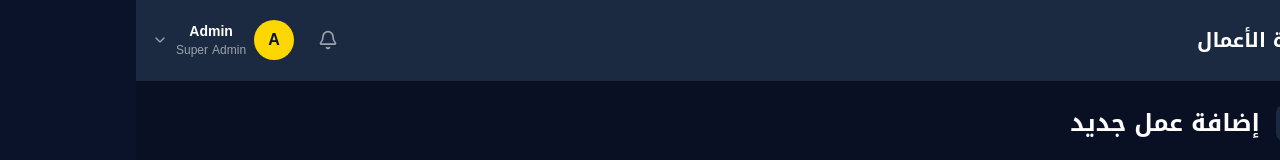
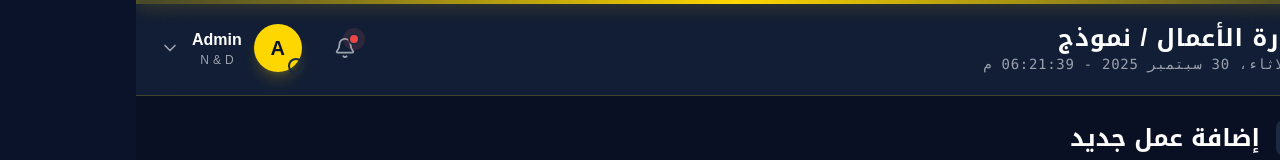
Before and after one commit to b14ckPanther/wen-directory, a Next.js app: page /dashboard/admin/businesses/form in a window 1280 px wide. Shown: the top 160 px of the page. Built offline with nearby package versions, Linux system fonts and the light colour scheme; no server answers; the database is empty; a web font is replaced by a local one.

Commit message:
fix: Use lazy initialization for Supabase admin client

```diff
--- a/src/app/dashboard/admin/components/Header.tsx
+++ b/src/app/dashboard/admin/components/Header.tsx
@@ -1,38 +1,225 @@
 'use client';
 
-import React from 'react';
-import { ChevronDown, Bell } from 'lucide-react';
+import React, { useState, useEffect, useRef } from 'react';
 import { usePathname } from 'next/navigation';
+import { motion, AnimatePresence, Variants } from 'framer-motion';
+import { Bell, ChevronDown, LogOut, User, Settings, HelpCircle } from 'lucide-react';
+import { useAuth } from '@/context/AuthContext';
 
+// -----------------------------
+// Custom hook: Real-time clock
+// -----------------------------
+const useDateTime = () => {
+  const [dateTime, setDateTime] = useState<Date>(new Date());
+
+  useEffect(() => {
+    const id = setInterval(() => setDateTime(new Date()), 1000);
+    return () => clearInterval(id);
+  }, []);
+
+  return dateTime;
+};
+
+// -----------------------------
+// Custom hook: Detect clicks outside
+// -----------------------------
+const useClickOutside = (
+  ref: React.RefObject<HTMLDivElement | null>,
+  handler: () => void
+) => {
+  useEffect(() => {
+    const listener = (event: MouseEvent | TouchEvent) => {
+      if (!ref.current || ref.current.contains(event.target as Node)) {
+        return;
+      }
+      handler();
+    };
+
+    document.addEventListener('mousedown', listener);
+    document.addEventListener('touchstart', listener);
+
+    return () => {
+      document.removeEventListener('mousedown', listener);
+      document.removeEventListener('touchstart', listener);
+    };
+  }, [ref, handler]);
+};
+
+
+// -----------------------------
+// Component: Header
+// -----------------------------
 export default function Header() {
-    const pathname = usePathname();
-    const getTitle = () => {
-        if (pathname.includes('businesses')) return 'إدارة الأعمال';
-        if (pathname.includes('users')) return 'إدارة المستخدمين';
-        return 'لوحة التحكم الرئيسية';
-    }
+  const pathname = usePathname();
+  const dateTime = useDateTime();
+  const { logout, user } = useAuth();
+
+  const [isDropdownOpen, setIsDropdownOpen] = useState(false);
+  const dropdownRef = useRef<HTMLDivElement | null>(null);
+
+  // Close dropdown on outside click
+  useClickOutside(dropdownRef, () => setIsDropdownOpen(false));
+
+  // Dynamic title based on route
+  const getTitle = () => {
+    if (pathname.includes('/businesses/form')) return 'إدارة الأعمال / نموذج';
+    if (pathname.includes('/businesses')) return 'إدارة الأعمال';
+    if (pathname.includes('/users')) return 'إدارة المستخدمين';
+    if (pathname.includes('/categories')) return 'إدارة الفئات';
+    if (pathname.includes('/settings')) return 'الإعدادات العامة';
+    return 'لوحة التحكم الرئيسية';
+  };
+
+  // Format date/time (Arabic)
+  const formattedDate = new Intl.DateTimeFormat('ar-EG-u-nu-latn', {
+    weekday: 'long',
+    year: 'numeric',
+    month: 'long',
+    day: 'numeric',
+  }).format(dateTime);
+
+  const formattedTime = dateTime.toLocaleTimeString('ar-EG-u-nu-latn', {
+    hour: '2-digit',
+    minute: '2-digit',
+    second: '2-digit',
+    hour12: true,
+  });
+
+  // Animations
+  const dropdownVariants: Variants = {
+    hidden: { opacity: 0, scale: 0.95, y: -10 },
+    visible: {
+      opacity: 1,
+      scale: 1,
+      y: 0,
+      transition: { duration: 0.2, ease: 'easeOut' },
+    },
+    exit: {
+      opacity: 0,
+      scale: 0.95,
+      y: -10,
+      transition: { duration: 0.15, ease: 'easeIn' },
+    },
+  };
+
+  const itemVariants: Variants = {
+    hidden: { opacity: 0, x: -10 },
+    visible: { opacity: 1, x: 0 },
+  };
 
   return (
-    <header className="flex-shrink-0 bg-[#1B2A41] border-b border-gray-800">
-      <div className="flex items-center justify-between p-4 h-20">
-        <h1 className="text-xl font-bold text-white">{getTitle()}</h1>
-        <div className="flex items-center gap-4">
-          <button className="p-2 rounded-full hover:bg-gold/10 text-gray-400 hover:text-gold">
-            <Bell size={20} />
+    <header className="flex-shrink-0 bg-[#1B2A41]/50 backdrop-blur-xl border-b border-gold/20 h-24 px-6 z-30 relative">
+      {/* Animated Gradient Line */}
+      <div className="absolute top-0 left-0 right-0 h-1 bg-gradient-to-r from-transparent via-gold to-transparent animate-hologram-border" />
+
+      <div className="flex items-center justify-between h-full">
+        {/* Left Section: Title + Clock */}
+        <div>
+          <motion.h1
+            key={getTitle()}
+            initial={{ opacity: 0, y: -10 }}
+            animate={{ opacity: 1, y: 0 }}
+            className="text-2xl font-bold text-white tracking-wide"
+          >
+            {getTitle()}
+          </motion.h1>
+          <p className="text-sm text-gray-400 font-mono tracking-wider">
+            {formattedDate} - {formattedTime}
+          </p>
+        </div>
+
+        {/* Right Section: Notifications + Profile */}
+        <div className="flex items-center gap-6">
+          {/* Notification Bell */}
+          <button className="relative p-2 rounded-full text-gray-400 hover:text-gold hover:bg-gold/10 transition-colors">
+            <Bell size={22} />
+            <span className="absolute top-1 right-1 flex h-3 w-3">
+              <span className="animate-ping absolute inline-flex h-full w-full rounded-full bg-red-400 opacity-75"></span>
+              <span className="relative inline-flex rounded-full h-3 w-3 bg-red-500 border-2 border-[#1B2A41]"></span>
+            </span>
           </button>
 
-          <div className="relative">
-            <button className="flex items-center gap-2">
-              <div className="w-10 h-10 rounded-full bg-gold flex items-center justify-center text-navy font-bold">
-                A
+          {/* User Profile Dropdown */}
+          <div className="relative" ref={dropdownRef}>
+            <button
+              onClick={() => setIsDropdownOpen((prev) => !prev)}
+              className="flex items-center gap-3"
+            >
+              <div className="relative w-12 h-12">
+                <div className="w-full h-full rounded-full bg-gold flex items-center justify-center text-navy text-xl font-bold border-2 border-gold/50 shadow-lg shadow-gold/20">
+                  {user?.name?.[0]?.toUpperCase() || 'A'}
+                </div>
+                <span className="absolute bottom-0 right-0 block h-3 w-3 rounded-full bg-emerald-500 ring-2 ring-[#1B2A41]" />
               </div>
               <div>
-                <p className="text-sm font-semibold text-white">Admin</p>
-                <p className="text-xs text-gray-400">Super Admin</p>
+                <p className="text-md font-semibold text-white">
+                  {user?.name || 'Admin'}
+                </p>
+                <p className="text-xs text-gray-400">N & D</p>
               </div>
-              <ChevronDown size={16} className="text-gray-400" />
+              <motion.div
+                animate={{ rotate: isDropdownOpen ? 180 : 0 }}
+                transition={{ duration: 0.3 }}
+              >
+                <ChevronDown size={20} className="text-gray-400" />
+              </motion.div>
             </button>
-             {/* Dropdown can be added here later */}
+
+            {/* Dropdown Menu */}
+            <AnimatePresence>
+              {isDropdownOpen && (
+                <motion.div
+                  variants={dropdownVariants}
+                  initial="hidden"
+                  animate="visible"
+                  exit="exit"
+                  className="absolute top-full mt-4 right-0 w-60 bg-[#121c2c]/80 backdrop-blur-2xl border border-gold/20 rounded-xl shadow-2xl z-50 overflow-hidden"
+                >
+                  <motion.div
+                    className="p-2"
+                    initial="hidden"
+                    animate="visible"
+                    variants={{
+                      visible: { transition: { staggerChildren: 0.05 } },
+                    }}
+                  >
+                    <motion.a
+                      variants={itemVariants}
+                      href="#"
+                      className="flex items-center gap-3 w-full p-3 text-sm text-gray-300 rounded-lg hover:bg-gold/10 hover:text-gold transition-colors"
+                    >
+                      <User size={18} />
+                      <span>ملفي الشخصي</span>
+                    </motion.a>
+                    <motion.a
+                      variants={itemVariants}
+                      href="/dashboard/admin/settings"
+                      className="flex items-center gap-3 w-full p-3 text-sm text-gray-300 rounded-lg hover:bg-gold/10 hover:text-gold transition-colors"
+                    >
+                      <Settings size={18} />
+                      <span>الإعدادات</span>
+                    </motion.a>
+                    <motion.a
+                      variants={itemVariants}
+                      href="#"
+                      className="flex items-center gap-3 w-full p-3 text-sm text-gray-300 rounded-lg hover:bg-gold/10 hover:text-gold transition-colors"
+                    >
+                      <HelpCircle size={18} />
+                      <span>المساعدة</span>
+                    </motion.a>
+                    <div className="h-px bg-gold/20 my-2" />
+                    <motion.button
+                      variants={itemVariants}
+                      onClick={logout}
+                      className="flex items-center gap-3 w-full p-3 text-sm text-red-400 rounded-lg hover:bg-red-500/10 hover:text-red-300 transition-colors"
+                    >
+                      <LogOut size={18} />
+                      <span>تسجيل الخروج</span>
+                    </motion.button>
+                  </motion.div>
+                </motion.div>
+              )}
+            </AnimatePresence>
           </div>
         </div>
       </div>
```
